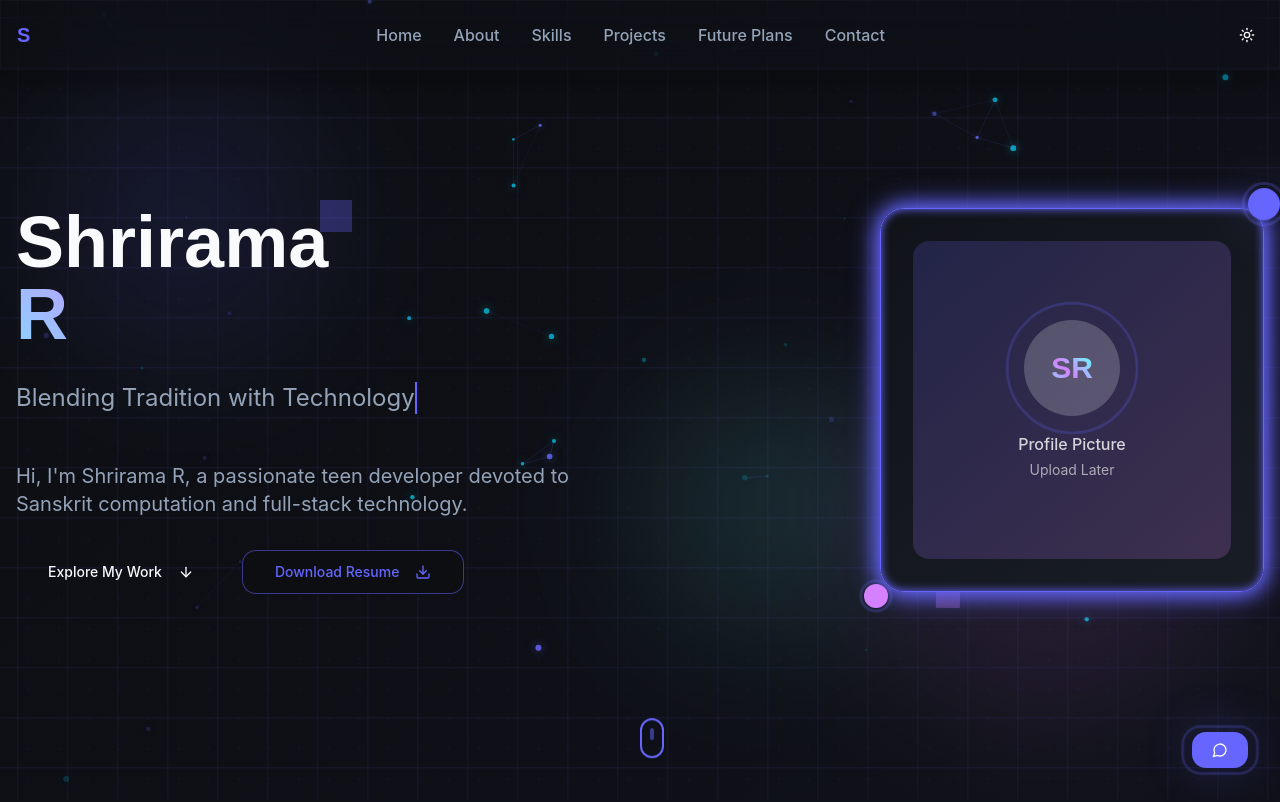
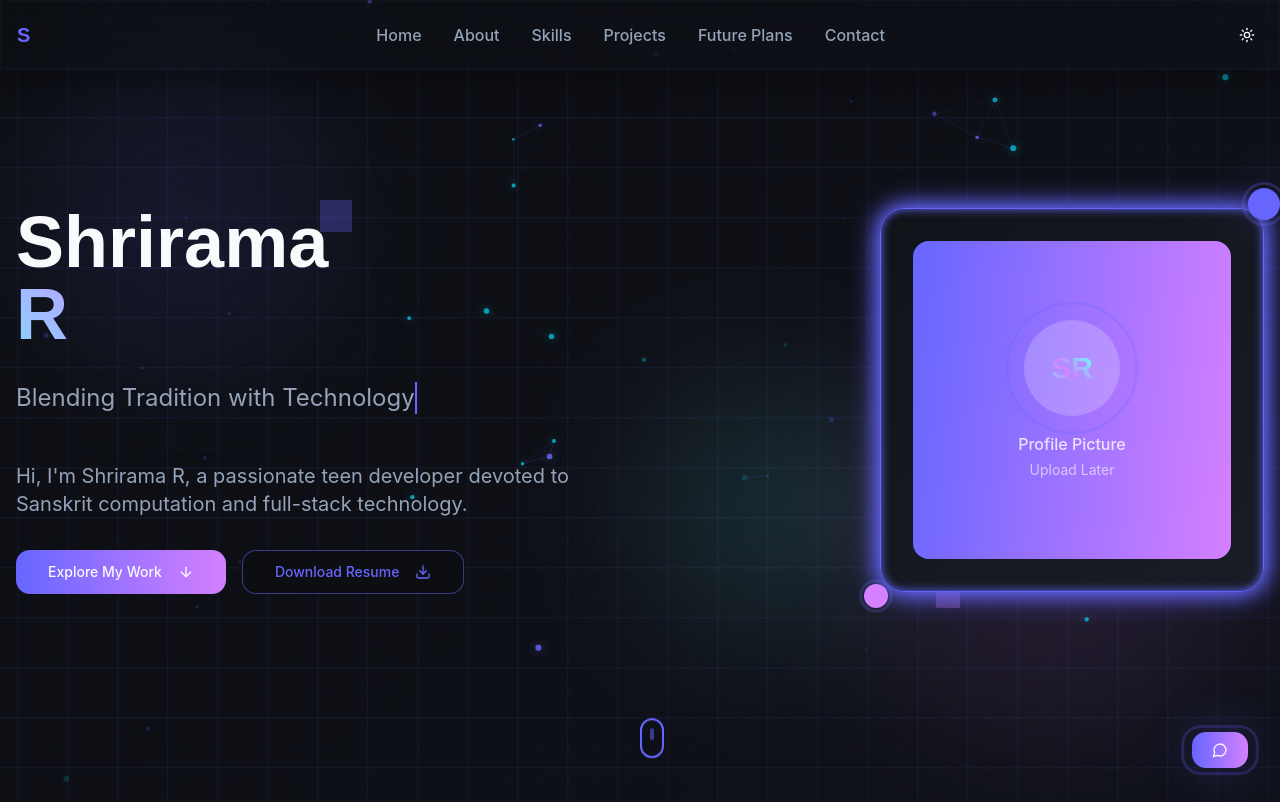
Before and after one commit to Shriru2010/shrirama-portfolio, a React (Vite) app: page / in a window 1280 px wide. Shown: the top 802 px of the page. Built offline with nearby package versions, Linux system fonts and the light colour scheme.

Commit message:
Update index.css

```diff
--- a/src/index.css
+++ b/src/index.css
@@ -13,6 +13,9 @@
 
     /* Added gradient-hero background for visibility fix */
     --gradient-hero: linear-gradient(135deg, hsl(220 20% 6%), hsl(240 30% 15%));
+
+    /* Added gradient-primary background for gradient-text */
+    --gradient-primary: linear-gradient(90deg, hsl(240 100% 70%), hsl(280 100% 75%));
 
     /* Card System */
     --card: 220 20% 8%;
```
